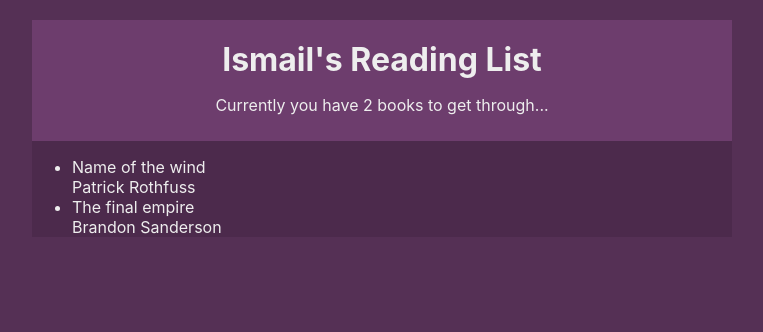
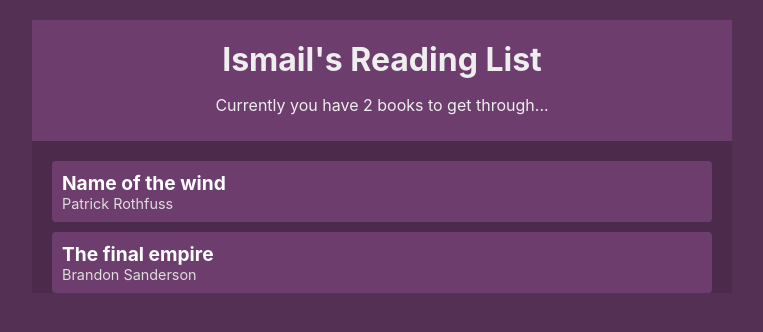
Before and after one commit to Ismaaa/booklist, a React (Create React App) app: page / in a window 1280 px wide. Shown: the top 332 px of the page, without its empty margins (258-1021 px from the left). Built offline with nearby package versions, Linux system fonts and the light colour scheme.

Commit message:
Remove book + styles

```diff
--- a/src/components/BookDetails.js
+++ b/src/components/BookDetails.js
@@ -5,7 +5,7 @@
   const { removeBook } = useContext(BookContext);
 
   return (
-    <li>
+    <li onClick={ () => removeBook(book.id) }>
       <div className="title">{book.title}</div>
       <div className="author">{book.author}</div>
     </li>
--- a/src/index.css
+++ b/src/index.css
@@ -22,3 +22,35 @@
 .navbar h1{
   margin: 10px 0;
 }
+
+.book-list{
+  margin: 20px;
+}
+.book-list ul{
+  padding: 0;
+  list-style-type: none;
+}
+.book-list li{
+  background: #6d3d6d;
+  border-radius: 4px;
+  padding: 10px;
+  cursor: pointer;
+  margin: 10px 0;
+}
+.book-list li:hover{
+  opacity: 0.7;
+  text-decoration: line-through;
+}
+.book-list .title{
+  font-weight: bold;
+  color: #fff;
+  font-size: 1.2em;
+}
+.book-list .author{
+  font-size: 0.9em;
+  color: #ddd;
+}
+.empty{
+  margin: 20px;
+  text-align: center;
+}
```
